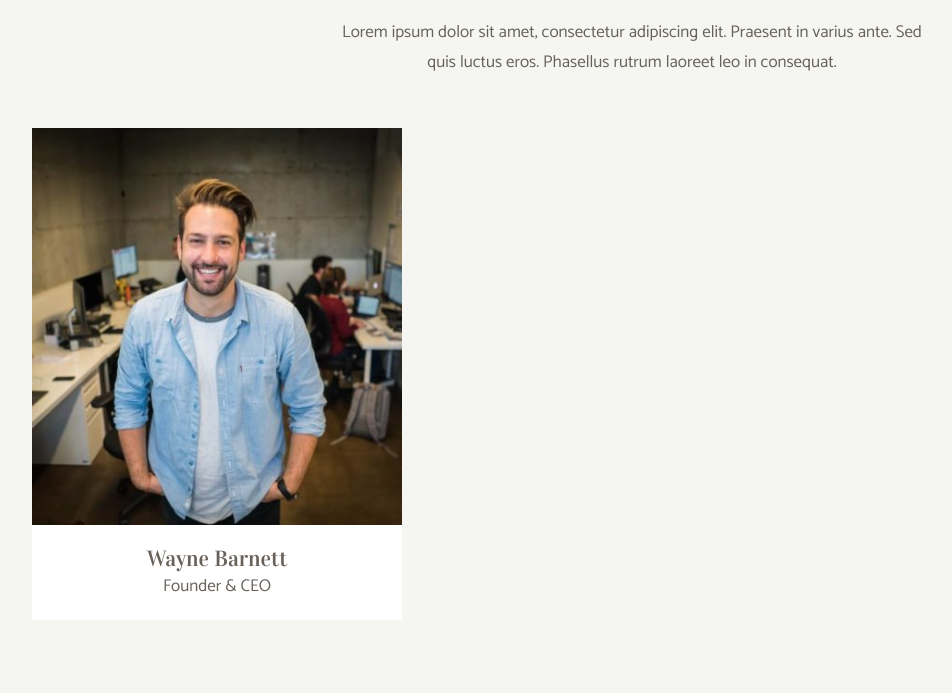
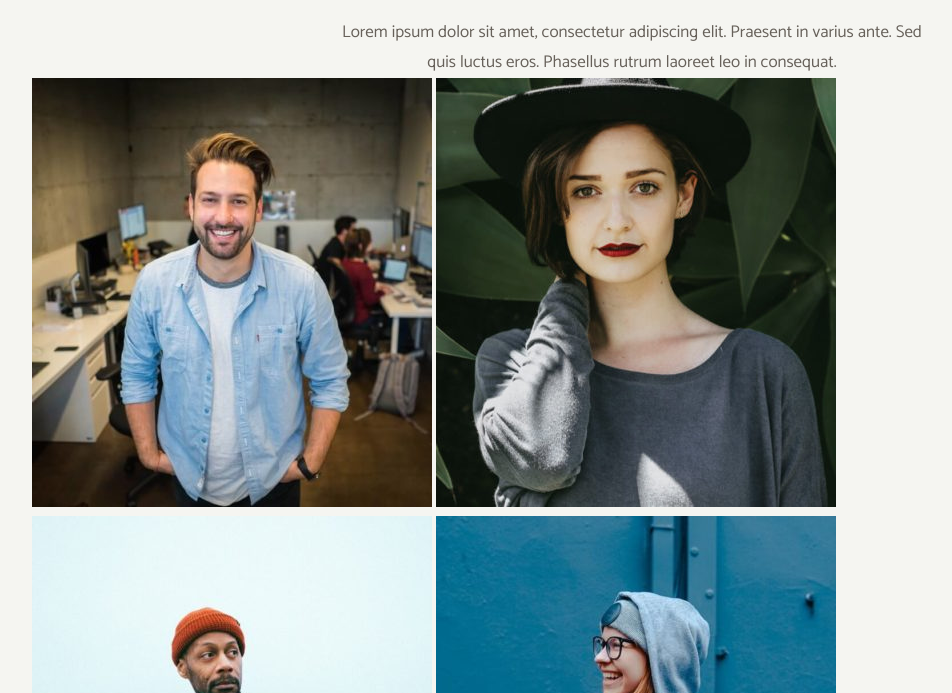
Before and after one commit to DomenicoLerose85/js-our-team, a plain HTML site: page index.html in a window 1280 px wide. Shown: the part 107-800 px from the top of the page, without its empty margins (8-960 px from the left). Drawn offline with Linux system fonts and the light colour scheme.

Commit message:
cards_in_dom_almost_fixed

```diff
--- a/index.html
+++ b/index.html
@@ -23,7 +23,7 @@
         <div class="team-container">
           <!-- Inseriamo inizialmente una card statica per stilarla e vedere l'effetto finale -->
 
-          <div class="team-card">
+          <!-- <div class="team-card">
             <div class="card-image">
               <img
                 src="img/wayne-barnett-founder-ceo.jpg"
@@ -34,7 +34,8 @@
               <h3>Wayne Barnett</h3>
               <p>Founder & CEO</p>
             </div>
-          </div>
+          </div> -->
+
         </div>
       </div>
     </section>
--- a/script.js
+++ b/script.js
@@ -52,14 +52,31 @@ for (let i = 0; i < teamMembers.length; i++) {
 
 // stampa card nel DOM per ogni membro del team
 
-// for (i = 0; i < teamMembers.length; i++) {
-//      document.getElementsByClassName("team-card").innerHTML += `
-//          <div class="card-image">
-//              <img src="/img/angela-caroll-chief-editor.jpg"${teamMembers[i]["foto"]}">
-//              <div class="card-text">
-//                  <h3 class="card-title text-center">${teamMembers[i]["Nome"]}</h3>
-//                  <p class="card-text text-center fw-light">${teamMembers[i]["Ruolo"]}</p>
-//              </div>
-//          </div>`;
+for (i = 0; i < teamMembers.length; i++) {
+     document.getElementsByClassName("team-container")[0].innerHTML += `
+      <div class="team-container">
+            <div class"team-card">
+             <img src="img/wayne-barnett-founder-ceo.jpg"${teamMembers[0]["foto"]}">
+             <img src="img/angela-caroll-chief-editor.jpg"${teamMembers[1]["foto"]}">
+             <img src="img/walter-gordon-office-manager.jpg"${teamMembers[2]["foto"]}">
+             <img src="img/angela-lopez-social-media-manager.jpg"${teamMembers[3]["foto"]}">
+             <img src="img/scott-estrada-developer.jpg"${teamMembers[4]["foto"]}">
+             <img src="img/barbara-ramos-graphic-designer.jpg"${teamMembers[5]["foto"]}">
+             <div class="card-text">
+                 <h3 class="card-title text-center">${teamMembers[0]["nome"]}</h3>
+                 <h3 class="card-title text-center">${teamMembers[1]["nome"]}</h3>
+                 <h3 class="card-title text-center">${teamMembers[2]["nome"]}</h3>
+                 <h3 class="card-title text-center">${teamMembers[3]["nome"]}</h3>
+                 <h3 class="card-title text-center">${teamMembers[4]["nome"]}</h3>
+                 <h3 class="card-title text-center">${teamMembers[5]["nome"]}</h3>
+                 <p class="card-text text-center fw-light">${teamMembers[0]["ruolo"]}</p>
+                 <p class="card-text text-center fw-light">${teamMembers[1]["ruolo"]}</p>
+                 <p class="card-text text-center fw-light">${teamMembers[2]["ruolo"]}</p>
+                 <p class="card-text text-center fw-light">${teamMembers[3]["ruolo"]}</p>
+                 <p class="card-text text-center fw-light">${teamMembers[4]["ruolo"]}</p>
+                 <p class="card-text text-center fw-light">${teamMembers[5]["ruolo"]}</p>
+             </div>
+            </div>
+      </div>`;
 
-// }
+}
```
